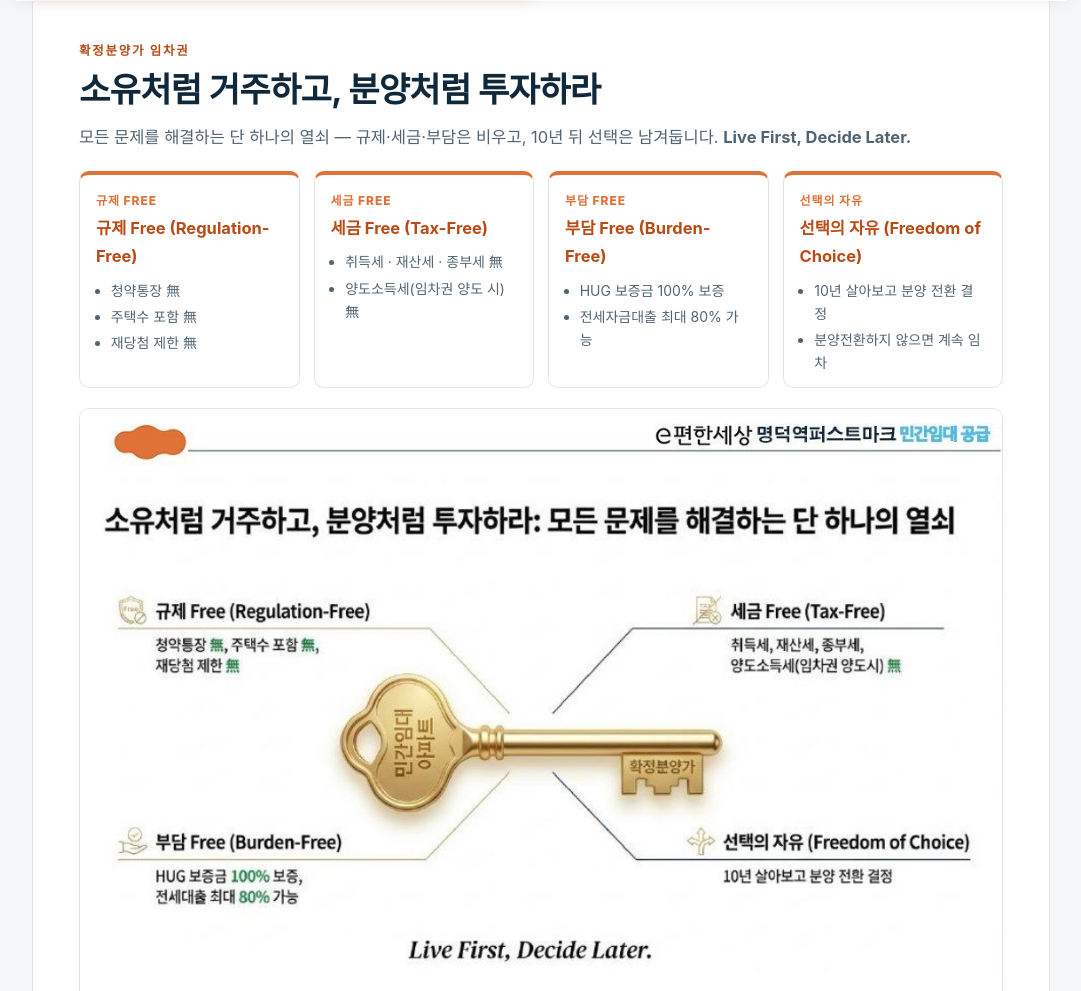
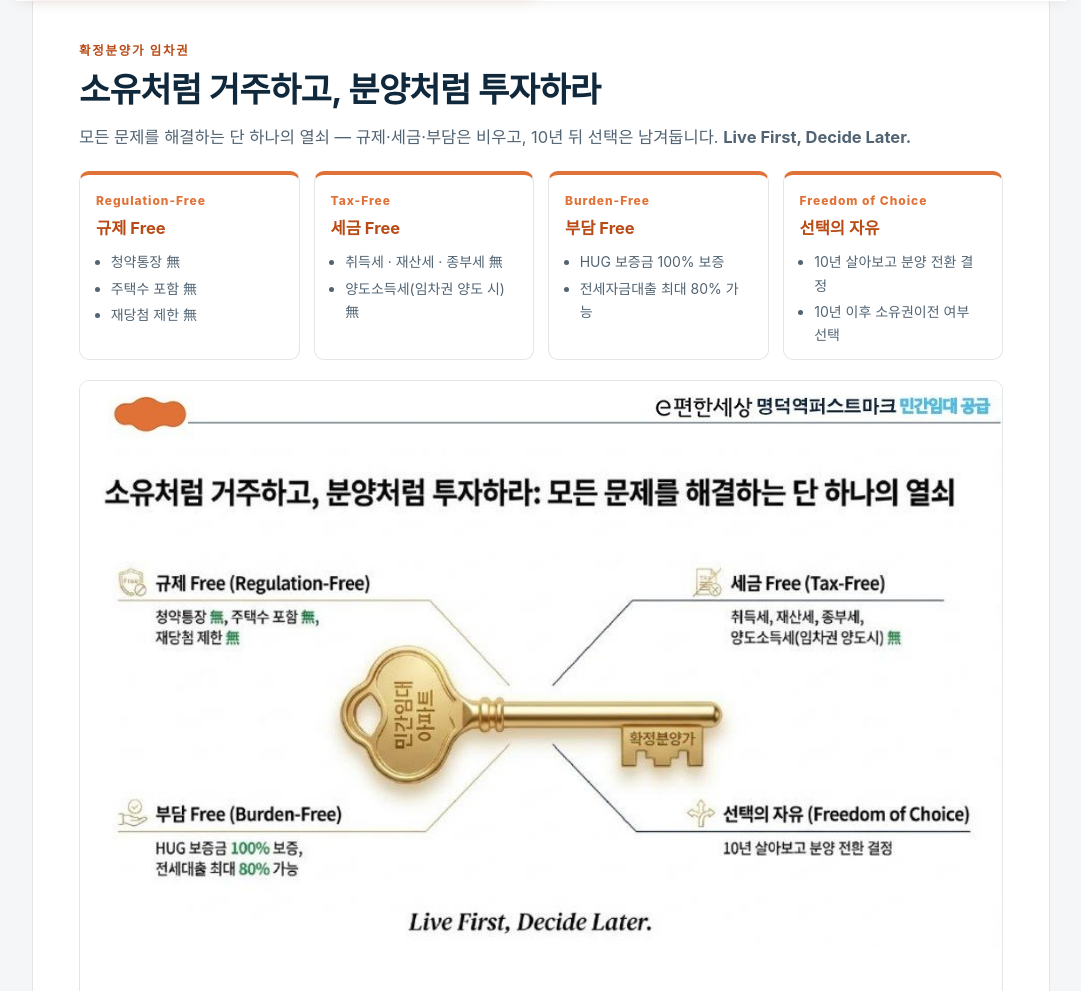
Before and after one commit to kevinsyoun/myeongdeok-firstmark, a plain HTML site: page index.html in a window 1280 px wide. Shown: the part 799-1790 px from the top of the page, without its empty margins (99-1180 px from the left). Drawn offline with Linux system fonts and the light colour scheme.

Commit message:
임차권 4가지 혜택 카드 제목 정리

```diff
--- a/index.html
+++ b/index.html
@@ -170,8 +170,8 @@ a:focus-visible,button:focus-visible{outline:3px solid #75411e;outline-offset:3p
 
   <div class="cards">
     <div class="card">
-      <span class="free">규제 FREE</span>
-      <h4>규제 Free (Regulation-Free)</h4>
+      <span class="free">Regulation-Free</span>
+      <h4>규제 Free</h4>
       <ul>
         <li>청약통장 無</li>
         <li>주택수 포함 無</li>
@@ -179,27 +179,27 @@ a:focus-visible,button:focus-visible{outline:3px solid #75411e;outline-offset:3p
       </ul>
     </div>
     <div class="card">
-      <span class="free">세금 FREE</span>
-      <h4>세금 Free (Tax-Free)</h4>
+      <span class="free">Tax-Free</span>
+      <h4>세금 Free</h4>
       <ul>
         <li>취득세 · 재산세 · 종부세 無</li>
         <li>양도소득세(임차권 양도 시) 無</li>
       </ul>
     </div>
     <div class="card">
-      <span class="free">부담 FREE</span>
-      <h4>부담 Free (Burden-Free)</h4>
+      <span class="free">Burden-Free</span>
+      <h4>부담 Free</h4>
       <ul>
         <li>HUG 보증금 100% 보증</li>
         <li>전세자금대출 최대 80% 가능</li>
       </ul>
     </div>
     <div class="card">
-      <span class="free">선택의 자유</span>
-      <h4>선택의 자유 (Freedom of Choice)</h4>
+      <span class="free">Freedom of Choice</span>
+      <h4>선택의 자유</h4>
       <ul>
         <li>10년 살아보고 분양 전환 결정</li>
-        <li>분양전환하지 않으면 계속 임차</li>
+        <li>10년 이후 소유권이전 여부 선택</li>
       </ul>
     </div>
   </div>
```
